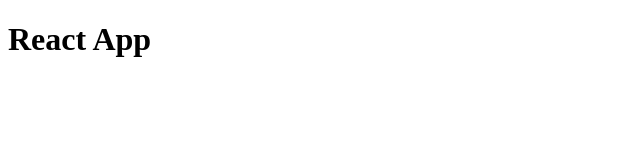
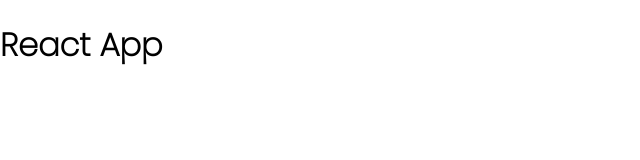
Before and after one commit to i-Demo/portfolio, a React (Create React App) app: page / in a window 1280 px wide. Shown: the top 160 px of the page, without its empty margins (0-640 px from the left). Built offline with nearby package versions, Linux system fonts and the light colour scheme.

Commit message:
Add base css global

```diff
--- a/package.json
+++ b/package.json
@@ -6,6 +6,7 @@
         "@testing-library/jest-dom": "^5.16.5",
         "@testing-library/react": "^13.4.0",
         "@testing-library/user-event": "^13.5.0",
+        "normalize.css": "^8.0.1",
         "react": "^18.2.0",
         "react-dom": "^18.2.0",
         "react-scripts": "5.0.1",
--- a/src/components/GlobalStyles/GlobalStyles.scss
+++ b/src/components/GlobalStyles/GlobalStyles.scss
@@ -0,0 +1,18 @@
+@import 'normalize.css';
+@import url('https://fonts.googleapis.com/css2?family=Montserrat:wght@300;400;500;600;700&family=Poppins:wght@200&display=swap');
+
+:root {
+    --primary: #fff;
+}
+
+html {
+    font-size: 62.5%;
+}
+
+body {
+    // font-family: 'Montserrat', sans-serif;
+    font-family: 'Poppins', sans-serif;
+    font-size: 1.6rem;
+    line-height: 1.5;
+    text-rendering: optimizeSpeed;
+}
```
Also changed, not shown: 1 other file (tests, documents, lock files or other folders).
